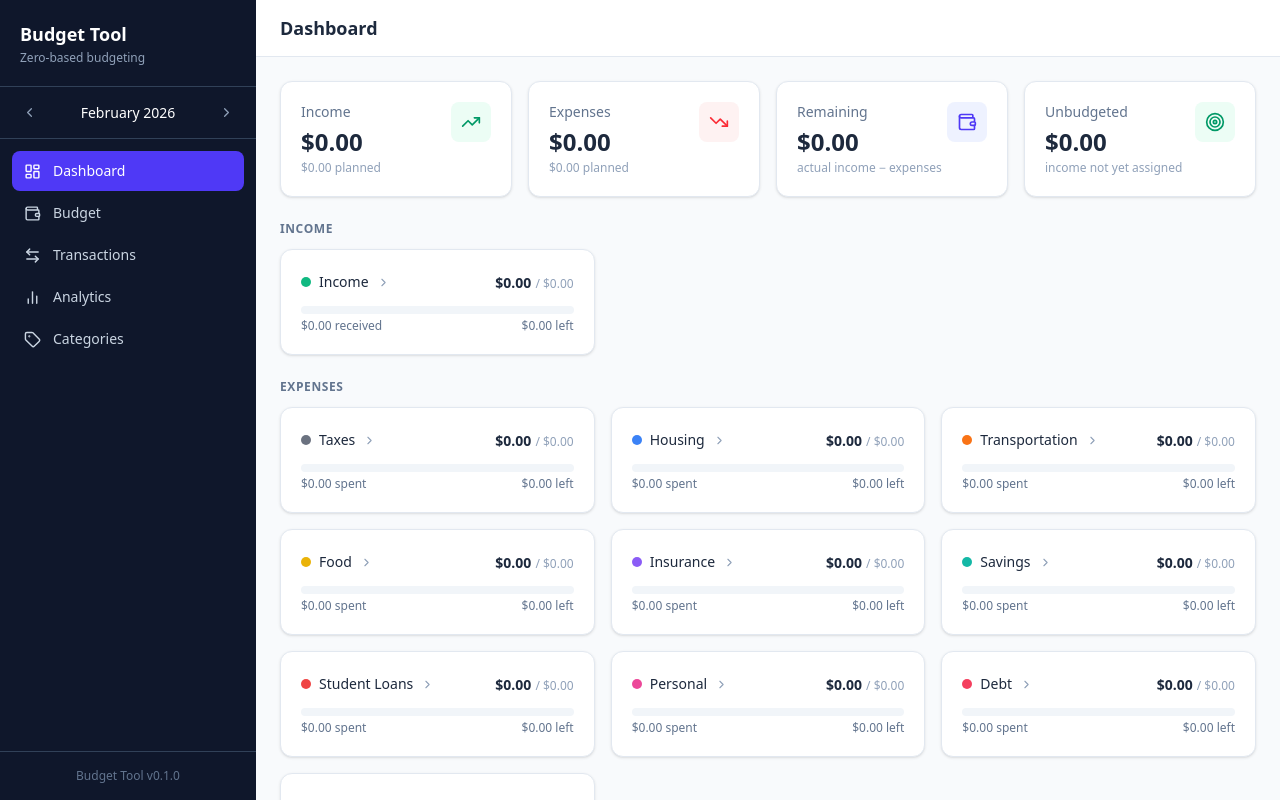
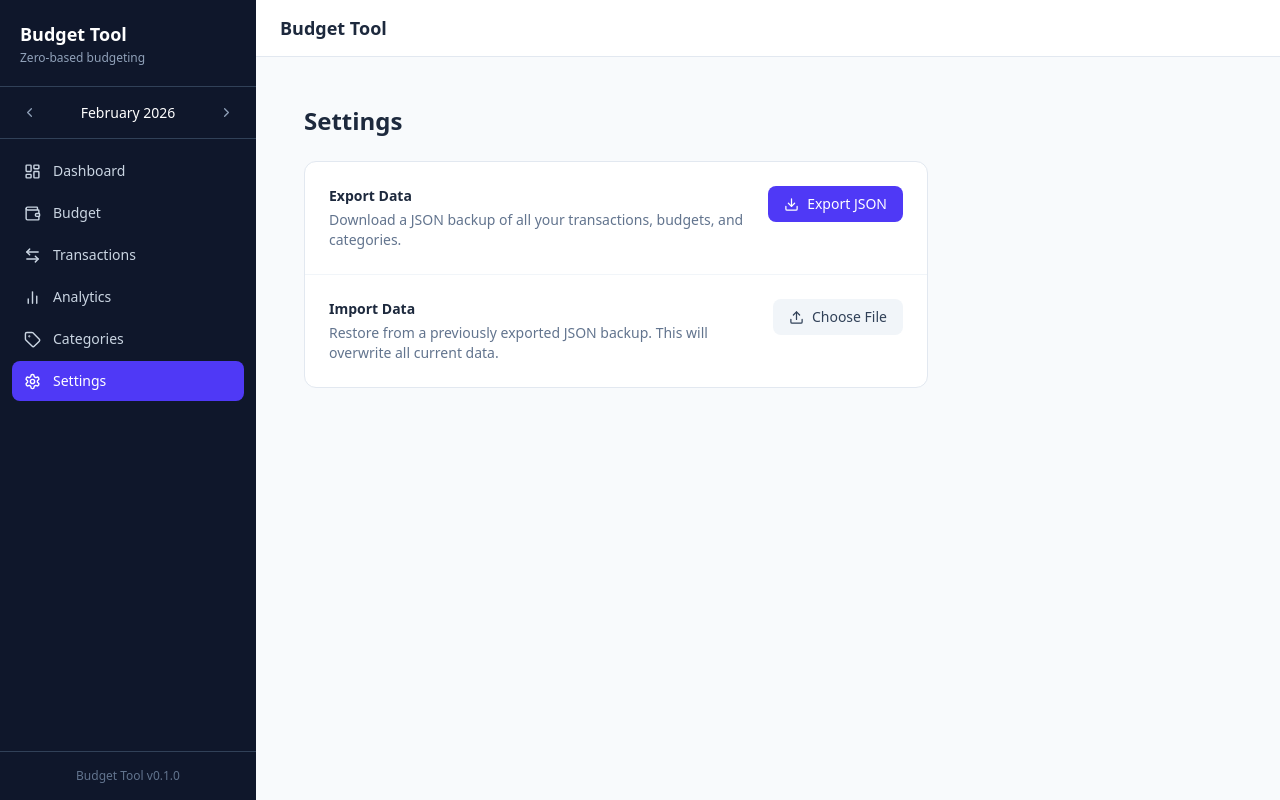
Before and after one commit to Batch00/budget-tool, a React (Vite) app: page /settings in a window 1280 px wide. Before the commit this address led to /. Built offline with nearby package versions, Linux system fonts and the light colour scheme.

Commit message:
add backup

```diff
--- a/src/App.jsx
+++ b/src/App.jsx
@@ -5,6 +5,7 @@ import Budget from './views/Budget'
 import Transactions from './views/Transactions'
 import Analytics from './views/Analytics'
 import Categories from './views/Categories'
+import Settings from './views/Settings'
 
 export default function App() {
   return (
@@ -15,6 +16,7 @@ export default function App() {
         <Route path="transactions" element={<Transactions />} />
         <Route path="analytics" element={<Analytics />} />
         <Route path="categories" element={<Categories />} />
+        <Route path="settings" element={<Settings />} />
         <Route path="*" element={<Navigate to="/" replace />} />
       </Route>
     </Routes>
--- a/src/components/layout/Sidebar.jsx
+++ b/src/components/layout/Sidebar.jsx
@@ -1,5 +1,5 @@
 import { NavLink } from 'react-router-dom'
-import { LayoutDashboard, Wallet, ArrowLeftRight, BarChart2, Tag, X } from 'lucide-react'
+import { LayoutDashboard, Wallet, ArrowLeftRight, BarChart2, Tag, Settings, X } from 'lucide-react'
 import MonthSelector from '../common/MonthSelector'
 
 const navItems = [
@@ -8,6 +8,7 @@ const navItems = [
   { to: '/transactions', icon: ArrowLeftRight, label: 'Transactions' },
   { to: '/analytics', icon: BarChart2, label: 'Analytics' },
   { to: '/categories', icon: Tag, label: 'Categories' },
+  { to: '/settings', icon: Settings, label: 'Settings' },
 ]
 
 export default function Sidebar({ onClose }) {
--- /dev/null
+++ b/src/views/Settings.jsx
@@ -0,0 +1,185 @@
+import { useState, useRef } from 'react'
+import { Download, Upload, AlertTriangle } from 'lucide-react'
+import { useApp } from '../context/AppContext'
+import { saveData } from '../utils/storage'
+
+export default function Settings() {
+  const { categories, transactions, budgets, currentMonth } = useApp()
+  const [importState, setImportState] = useState(null) // null | { data, stats } | 'error'
+  const [errorMsg, setErrorMsg] = useState('')
+  const fileInputRef = useRef(null)
+
+  function handleExport() {
+    const backup = {
+      version: 1,
+      exportedAt: new Date().toISOString(),
+      currentMonth,
+      categories,
+      transactions,
+      budgets,
+    }
+    const blob = new Blob([JSON.stringify(backup, null, 2)], { type: 'application/json' })
+    const url = URL.createObjectURL(blob)
+    const a = document.createElement('a')
+    a.href = url
+    a.download = `budget-backup-${new Date().toISOString().slice(0, 10)}.json`
+    a.click()
+    URL.revokeObjectURL(url)
+  }
+
+  function handleFileChange(e) {
+    const file = e.target.files[0]
+    if (!file) return
+    const reader = new FileReader()
+    reader.onload = (ev) => {
+      try {
+        const data = JSON.parse(ev.target.result)
+        if (!isValidBackup(data)) {
+          setErrorMsg('File is not a valid budget backup.')
+          setImportState('error')
+          return
+        }
+        setImportState({
+          data,
+          stats: {
+            transactions: data.transactions.length,
+            categories: data.categories.length,
+            months: Object.keys(data.budgets).length,
+            exportedAt: data.exportedAt ?? null,
+          },
+        })
+      } catch {
+        setErrorMsg('Could not parse the file. Make sure it is a valid JSON file.')
+        setImportState('error')
+      }
+    }
+    reader.readAsText(file)
+    // Reset so the same file can be re-selected after cancelling
+    e.target.value = ''
+  }
+
+  function handleConfirmImport() {
+    const { data } = importState
+    saveData('categories', data.categories)
+    saveData('transactions', data.transactions)
+    saveData('budgets', data.budgets)
+    saveData('currentMonth', data.currentMonth)
+    window.location.reload()
+  }
+
+  function handleCancelImport() {
+    setImportState(null)
+    setErrorMsg('')
+  }
+
+  return (
+    <div className="p-6 max-w-2xl">
+      <h1 className="text-2xl font-bold text-slate-800 mb-6">Settings</h1>
+
+      <div className="bg-white rounded-xl border border-slate-200 divide-y divide-slate-100">
+
+        {/* Export */}
+        <div className="p-6">
+          <div className="flex items-start justify-between gap-4">
+            <div>
+              <h2 className="text-sm font-semibold text-slate-800">Export Data</h2>
+              <p className="text-sm text-slate-500 mt-1">
+                Download a JSON backup of all your transactions, budgets, and categories.
+              </p>
+            </div>
+            <button
+              onClick={handleExport}
+              className="flex items-center gap-2 px-4 py-2 bg-indigo-600 text-white text-sm font-medium rounded-lg hover:bg-indigo-700 transition-colors shrink-0"
+            >
+              <Download size={15} />
+              Export JSON
+            </button>
+          </div>
+        </div>
+
+        {/* Import */}
+        <div className="p-6">
+          <div className="flex items-start justify-between gap-4">
+            <div>
+              <h2 className="text-sm font-semibold text-slate-800">Import Data</h2>
+              <p className="text-sm text-slate-500 mt-1">
+                Restore from a previously exported JSON backup. This will overwrite all current data.
+              </p>
+            </div>
+            <button
+              onClick={() => fileInputRef.current?.click()}
+              className="flex items-center gap-2 px-4 py-2 bg-slate-100 text-slate-700 text-sm font-medium rounded-lg hover:bg-slate-200 transition-colors shrink-0"
+            >
+              <Upload size={15} />
+              Choose File
+            </button>
+            <input
+              ref={fileInputRef}
+              type="file"
+              accept=".json,application/json"
+              className="hidden"
+              onChange={handleFileChange}
+            />
+          </div>
+
+          {/* Parse error */}
+          {importState === 'error' && (
+            <div className="mt-4 p-3 bg-red-50 border border-red-200 rounded-lg flex items-start gap-2">
+              <AlertTriangle size={15} className="text-red-500 mt-0.5 shrink-0" />
+              <p className="text-sm text-red-700">{errorMsg}</p>
+            </div>
+          )}
+
+          {/* Confirmation panel */}
+          {importState && importState !== 'error' && (
+            <div className="mt-4 p-4 bg-amber-50 border border-amber-200 rounded-lg">
+              <div className="flex items-start gap-2 mb-2">
+                <AlertTriangle size={15} className="text-amber-600 mt-0.5 shrink-0" />
+                <p className="text-sm font-medium text-amber-800">
+                  This will replace all current data and cannot be undone.
+                </p>
+              </div>
+              <p className="text-sm text-slate-600 mb-1 ml-5">
+                <strong>{importState.stats.transactions}</strong> transaction{importState.stats.transactions !== 1 ? 's' : ''},
+                {' '}<strong>{importState.stats.categories}</strong> categor{importState.stats.categories !== 1 ? 'ies' : 'y'},
+                {' '}<strong>{importState.stats.months}</strong> budget month{importState.stats.months !== 1 ? 's' : ''}
+              </p>
+              {importState.stats.exportedAt && (
+                <p className="text-xs text-slate-400 mb-4 ml-5">
+                  Exported {new Date(importState.stats.exportedAt).toLocaleString()}
+                </p>
+              )}
+              <div className="flex gap-2 mt-3">
+                <button
+                  onClick={handleConfirmImport}
+                  className="px-4 py-2 bg-red-600 text-white text-sm font-medium rounded-lg hover:bg-red-700 transition-colors"
+                >
+                  Confirm Import
+                </button>
+                <button
+                  onClick={handleCancelImport}
+                  className="px-4 py-2 bg-white text-slate-700 text-sm font-medium rounded-lg border border-slate-200 hover:bg-slate-50 transition-colors"
+                >
+                  Cancel
+                </button>
+              </div>
+            </div>
+          )}
+        </div>
+
+      </div>
+    </div>
+  )
+}
+
+function isValidBackup(data) {
+  return (
+    data !== null &&
+    typeof data === 'object' &&
+    Array.isArray(data.categories) &&
+    Array.isArray(data.transactions) &&
+    typeof data.budgets === 'object' &&
+    data.budgets !== null &&
+    typeof data.currentMonth === 'string'
+  )
+}
```
